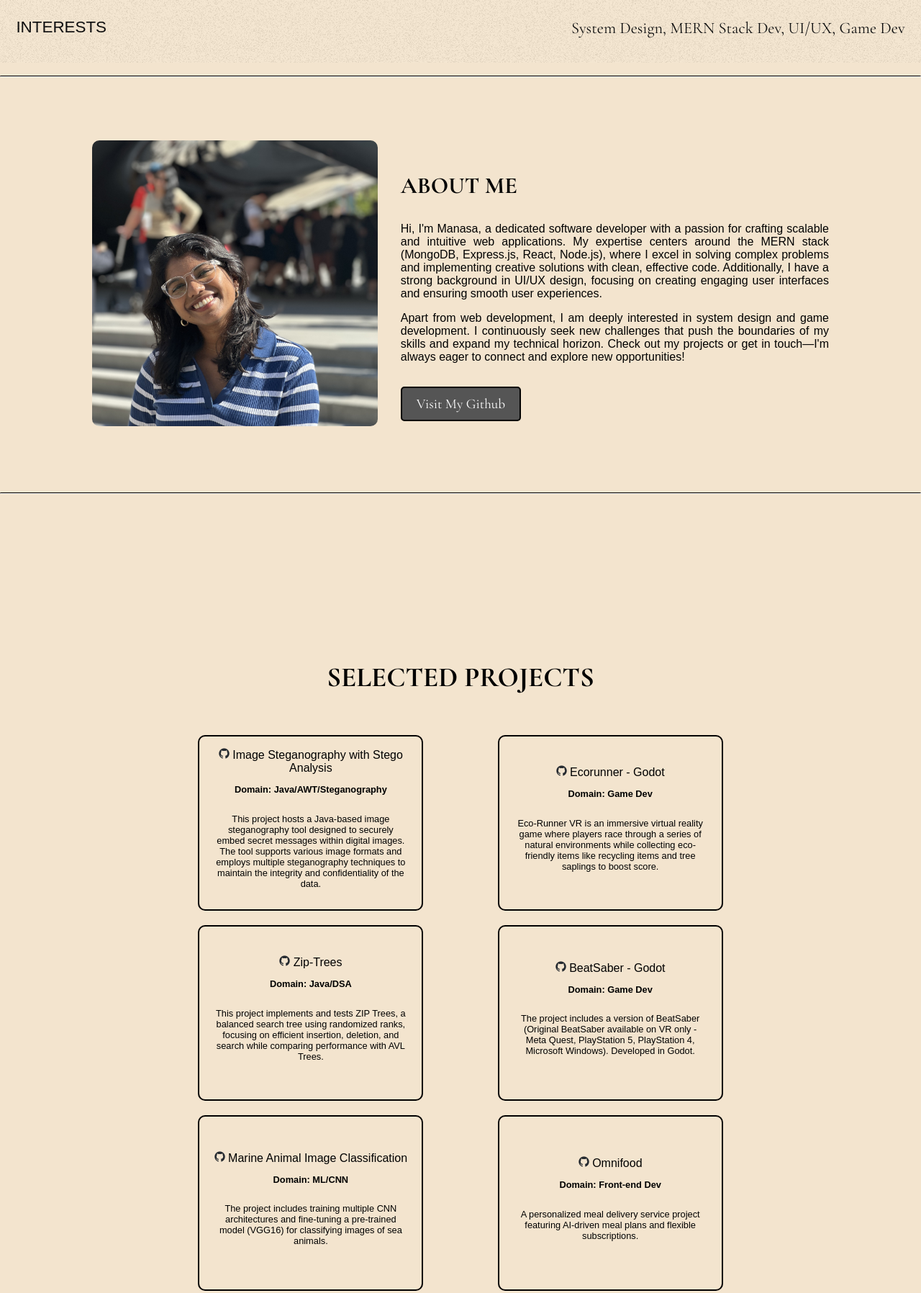
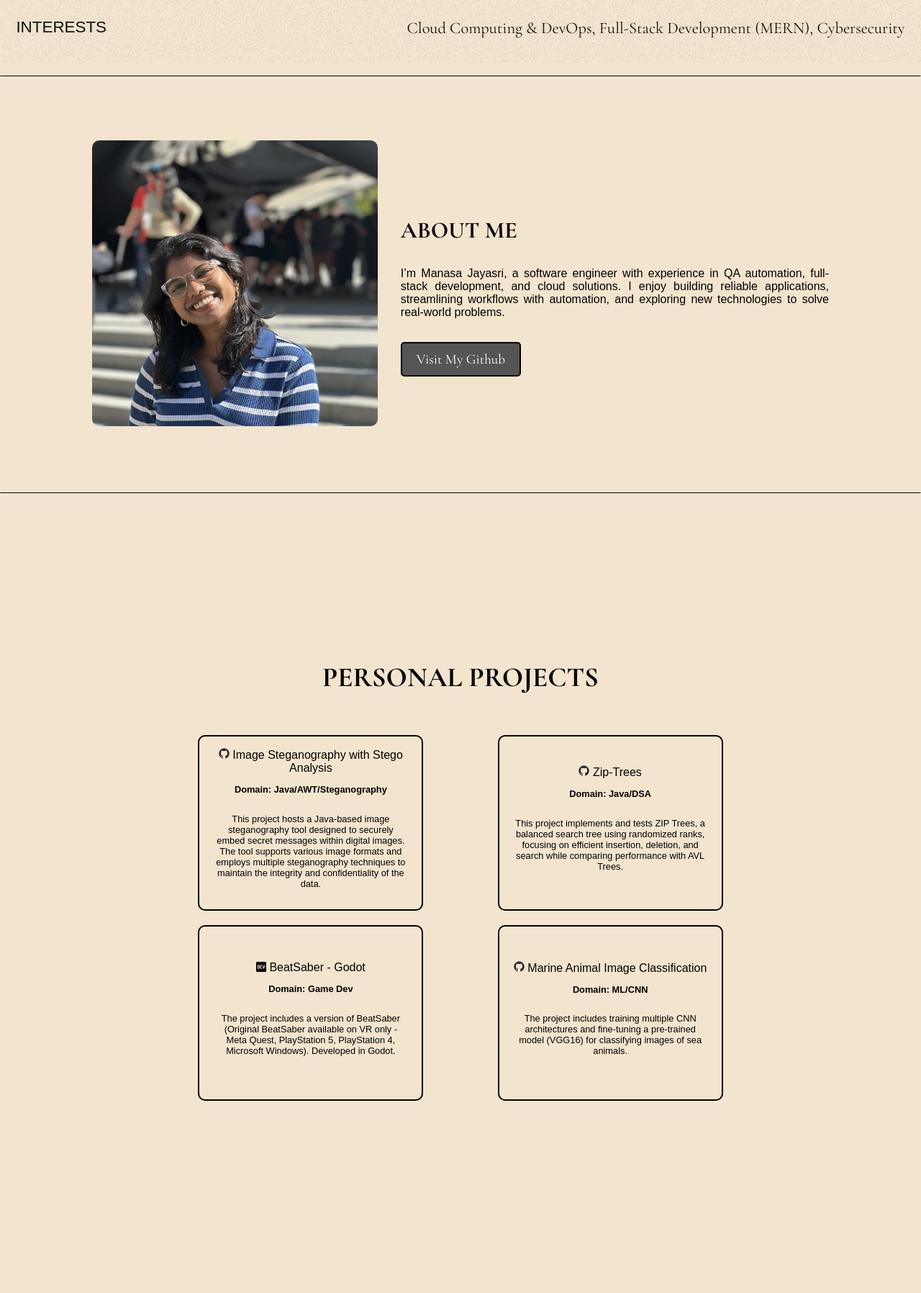
Before and after one commit to manasajayasri/manasajayasri.github.io, a plain HTML site: page index.html in a window 1280 px wide. Shown: the part 713-2509 px from the top of the page at 72% size. Drawn offline with nearby package versions, Linux system fonts and the light colour scheme.

Commit message:
Update interests, about, and portfolio sections

```diff
--- a/index.html
+++ b/index.html
@@ -100,7 +100,10 @@
       <div class="main-interests">
         <h3 class="interests-title">Interests</h3>
         <div class="interests-text">
-          <p>System Design, MERN Stack Dev, UI/UX, Game Dev</p>
+          <p>
+            Cloud Computing & DevOps, Full-Stack Development (MERN),
+            Cybersecurity
+          </p>
         </div>
       </div>
       <hr class="page-breaker" />
@@ -119,21 +122,11 @@
           <h3 class="about-title">About Me</h3>
           <div class="about-bio">
             <p>
-              Hi, I'm Manasa, a dedicated software developer with a passion for
-              crafting scalable and intuitive web applications. My expertise
-              centers around the MERN stack (MongoDB, Express.js, React,
-              Node.js), where I excel in solving complex problems and
-              implementing creative solutions with clean, effective code.
-              Additionally, I have a strong background in UI/UX design, focusing
-              on creating engaging user interfaces and ensuring smooth user
-              experiences.
-            </p>
-            <p>
-              Apart from web development, I am deeply interested in system
-              design and game development. I continuously seek new challenges
-              that push the boundaries of my skills and expand my technical
-              horizon. Check out my projects or get in touch—I'm always eager to
-              connect and explore new opportunities!
+              I’m Manasa Jayasri, a software engineer with experience in QA
+              automation, full-stack development, and cloud solutions. I enjoy
+              building reliable applications, streamlining workflows with
+              automation, and exploring new technologies to solve real-world
+              problems.
             </p>
           </div>
 
@@ -153,7 +146,7 @@
 
       <!-- Portfolio Section -->
       <div class="portfolio-section" id="projects">
-        <h2>Selected Projects</h2>
+        <h2>Personal Projects</h2>
         <div class="portfolio-block">
           <div class="portfolio-item">
             <div class="portfolio-overlay">
@@ -186,26 +179,6 @@
                 width="15"
                 height="15"
               />
-              <a href="https://github.com/manasajayasri/Eco-Runner">
-                Ecorunner - Godot</a
-              >
-            </div>
-            <p><b>Domain: Game Dev</b></p>
-            <p>
-              Eco-Runner VR is an immersive virtual reality game where players
-              race through a series of natural environments while collecting
-              eco-friendly items like recycling items and tree saplings to boost
-              score.
-            </p>
-          </div>
-          <div class="portfolio-item">
-            <div class="portfolio-overlay">
-              <img
-                src="images/github-mark.png"
-                alt="GitHub link"
-                width="15"
-                height="15"
-              />
               <a href="https://github.com/manasajayasri/Zip-Trees">
                 Zip-Trees
               </a>
@@ -219,13 +192,10 @@
           </div>
           <div class="portfolio-item">
             <div class="portfolio-overlay">
-              <img
-                src="images/github-mark.png"
-                alt="GitHub link"
-                width="15"
-                height="15"
-              />
-              <a href="https://github.com/manasajayasri/BeatSaber-clone-Godot">
+              <i class="fa-brands fa-dev"></i>
+              <a
+                href="https://dev.to/manasajayasri/behind-the-scenes-designing-a-beat-saber-style-game-with-godot-184j"
+              >
                 BeatSaber - Godot</a
               >
             </div>
@@ -257,22 +227,6 @@
               sea animals.
             </p>
           </div>
-          <div class="portfolio-item">
-            <div class="portfolio-overlay">
-              <img
-                src="images/github-mark.png"
-                alt="GitHub link"
-                width="15"
-                height="15"
-              />
-              <a href="https://github.com/manasajayasri/Omnifood"> Omnifood</a>
-            </div>
-            <p><b>Domain: Front-end Dev</b></p>
-            <p>
-              A personalized meal delivery service project featuring AI-driven
-              meal plans and flexible subscriptions.
-            </p>
-          </div>
         </div>
       </div>
 
@@ -286,8 +240,9 @@
           <h3 class="gird-item">Master of Science in Computer Science</h3>
           <div class="education-entry2 gird-item">
             <p>
-              <em>University of Wisconsin (CEAS UWM) - Milwaukee, USA</em>
+              <em>University of Wisconsin - Milwaukee, USA</em>
             </p>
+            <p><strong>January 2023 - December 2024</strong></p>
             <p></p>
             <ul>
               <li>Specialized in Data Structures, scoring 85%.</li>
@@ -296,7 +251,7 @@
                 Club, leading content creation and strategy to enhance community
                 engagement and learning initiatives.
               </li>
-              <li>Secured an overall GPA: 3.2/4</li>
+              <li>Secured an overall Grade - A</li>
               <li>
                 Coursework: Computer Architecture, OOP, Data Structures &
                 Algorithms, Introduction to Machine Learning, Health Big Data
@@ -309,12 +264,9 @@
           <h3 class="gird-item">Bachelor of Technology in Computer Science</h3>
           <div class="education-entry1 gird-item">
             <p>
-              <em
-                >Potti Sriramulu College of Engineering, India (Accredited by
-                JNTU University)
-              </em>
+              <em>JNTUK University, Kakinada, India </em>
             </p>
-            <!-- <p><strong>June 2018 - June 2022</strong></p> -->
+            <p><strong>June 2018 - June 2022</strong></p>
             <ul>
               <li>Graduated with First Class Honors and Distinction.</li>
               <li>
@@ -355,7 +307,7 @@
       <hr class="page-breaker" />
 
       <!-- Experience Section -->
-      <div class="main-exp" id="experience">
+      <!-- <div class="main-exp" id="experience">
         <h2>Experience</h2>
         <div class="exp-section">
           <h3 class="gird-item">MERN Stack Developer</h3>
@@ -422,7 +374,7 @@
           </div>
         </div>
       </div>
-      <hr class="page-breaker" />
+      <hr class="page-breaker" />-->
 
       <div id="social-platforms">
         <div>
```
